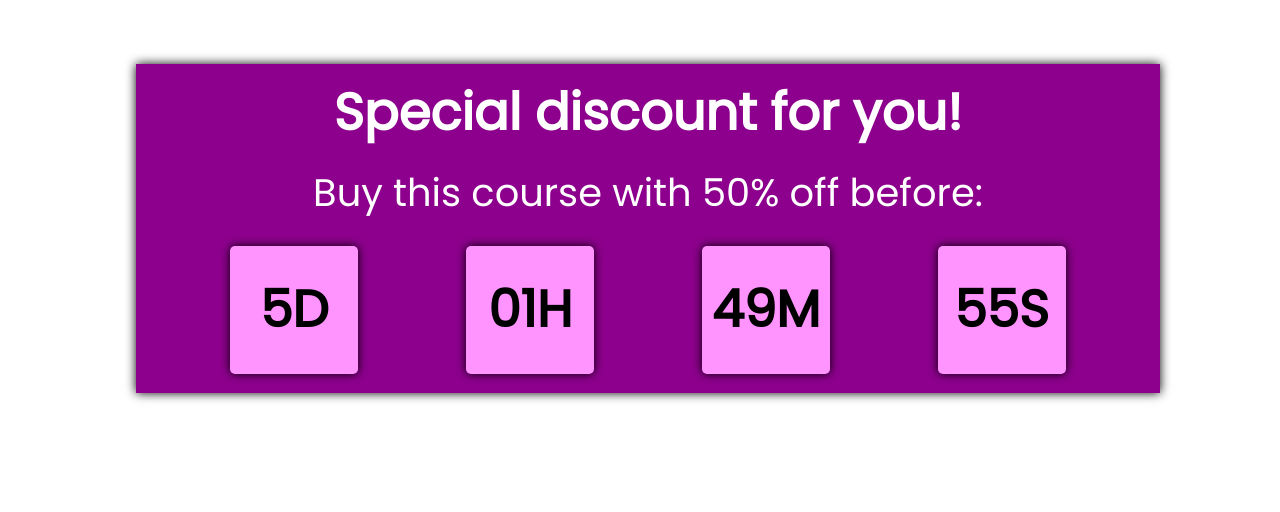
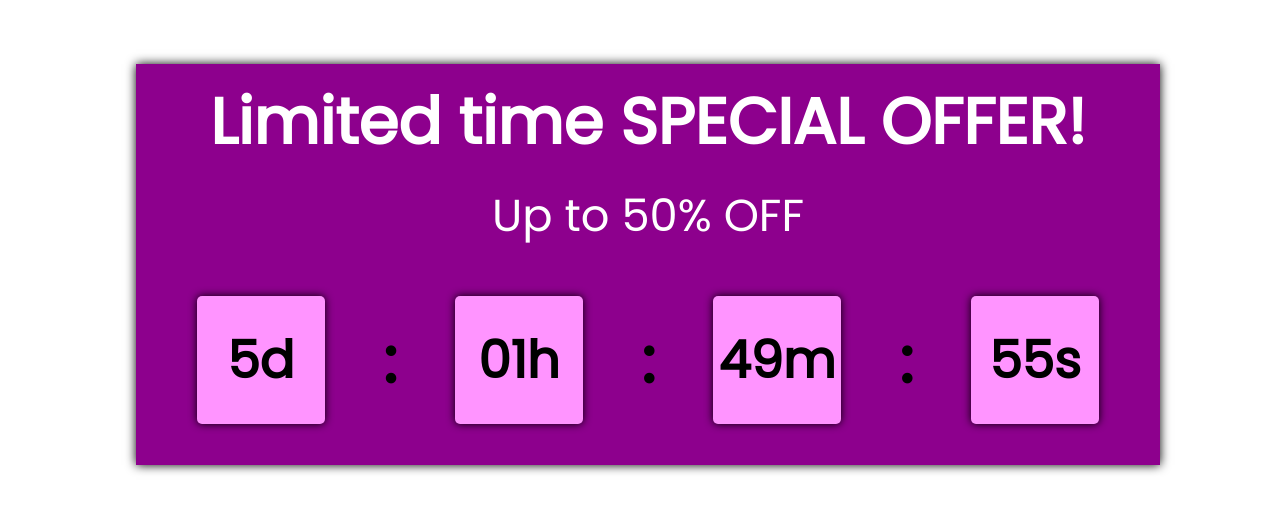
Before and after one commit to nataliadomanska/countdown-timer, a plain HTML site: page index.html in a window 1280 px wide. Drawn offline with Linux system fonts and the light colour scheme.

Commit message:
h1, p content change; colon sign

```diff
--- a/index.html
+++ b/index.html
@@ -18,12 +18,15 @@
   <body>
     <div class="container">
       <div class="content">
-        <h1>Special discount for you!</h1>
-        <p>Buy this course with 50% off before:</p>
+        <h1>Limited time SPECIAL OFFER!</h1>
+        <p>Up to 50% OFF</p>
         <div class="timer-container">
           <div class="timer-item timer_days"></div>
+          <div class="colon-sign"><p>:</p></div>
           <div class="timer-item timer_hours"></div>
+          <div class="colon-sign"><p>:</p></div>
           <div class="timer-item timer_minutes"></div>
+          <div class="colon-sign"><p>:</p></div>
           <div class="timer-item timer_seconds"></div>
         </div>
       </div>
--- a/script.js
+++ b/script.js
@@ -38,10 +38,10 @@ const countDownTimer = setInterval(
     );
 
     // Display the results
-    days.innerHTML = `<p class="input">${day}D</p>`;
-    hours.innerHTML = `<p class="input">${hour}H</p>`;
-    minutes.innerHTML = `<p class="input">${minute}M</p>`;
-    seconds.innerHTML = `<p class="input number">${second}S</p>`;
+    days.innerHTML = `<p class="input">${day}d</p>`;
+    hours.innerHTML = `<p class="input">${hour}h</p>`;
+    minutes.innerHTML = `<p class="input">${minute}m</p>`;
+    seconds.innerHTML = `<p class="input number">${second}s</p>`;
   },
   // Update the countdown every 1 second
   1000
--- a/style.css
+++ b/style.css
@@ -33,7 +33,7 @@ h1 {
   grid-column: 1 / 9;
   grid-row: 1 / 2;
   text-align: center;
-  font-size: 4vw;
+  font-size: 5vw;
   color: white;
   margin: 0;
   padding: 0.5vw;
@@ -46,7 +46,7 @@ p {
   text-align: center;
   margin: 0;
   padding: 0.5vw;
-  font-size: 3vw;
+  font-size: 3.5vw;
   color: white;
 }
 
@@ -55,6 +55,7 @@ p {
   grid-row: 3 / 4;
   display: flex;
   justify-content: space-evenly;
+  align-items: center;
   margin: 0;
   padding: 0.2vw;
 }
@@ -62,13 +63,28 @@ p {
 .timer-item {
   width: 10vw;
   height: 10vw;
-  margin: 1rem;
+  margin: 3vw 0;
   background-color: rgb(255, 148, 255);
   border-radius: 5px;
-  box-shadow: 0px 0px 10px 0px;
+  box-shadow: 0px 0px 8px 0px;
+  display: flex;
+  justify-content: center;
+  align-items: center;
+}
+
+.colon-sign {
+  height: 7vw;
+  text-align: center;
   display: flex;
   align-items: center;
   justify-content: center;
+}
+
+.colon-sign p {
+  color: black;
+  font-weight: bold;
+  font-size: 5vw;
+  padding: 0;
 }
 
 .input {
```
